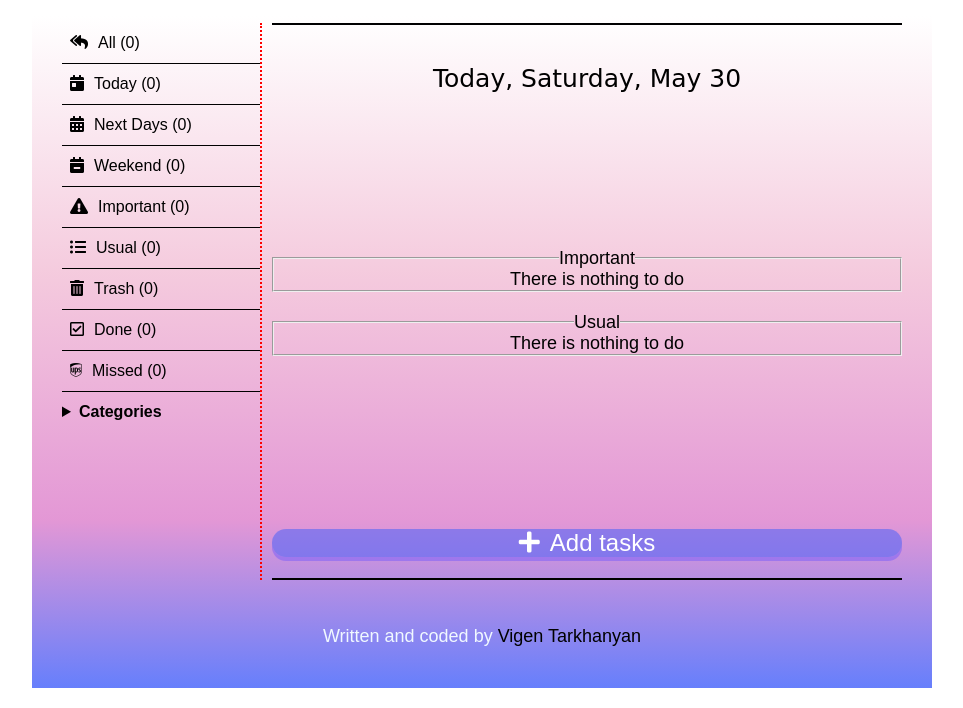
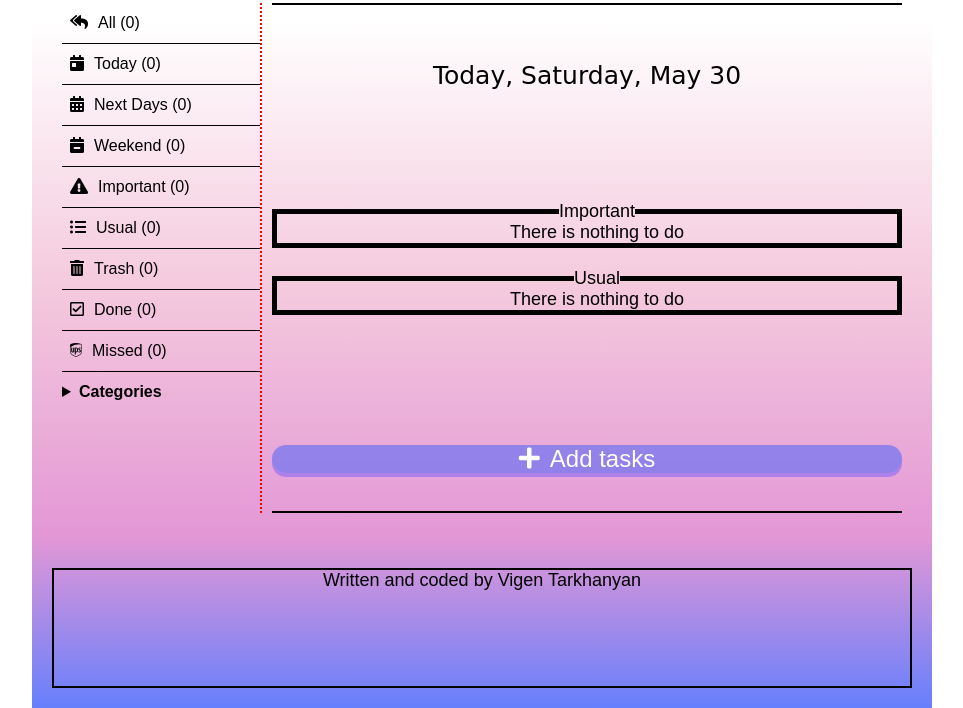
Before and after one commit to vtarkhanyan/Vtarkhanyan.github.io, a plain HTML site: page ToDo/index.html in a window 1280 px wide. Shown: the part 112-820 px from the top of the page, without its empty margins (158-1121 px from the left). Drawn offline with Linux system fonts and the light colour scheme.

Commit message:
Update style.css

```diff
--- a/ToDo/style.css
+++ b/ToDo/style.css
@@ -4,12 +4,14 @@
     margin: 0;
     font-family: sans-serif;
 }
+body {
 
+}
 
 #main {
-    display: grid;
-    grid-template-columns: auto;
-    grid-template-rows: 0.1fr auto 0.1fr;
+    displayt: grid;
+    grid-template-columnst: auto;
+    grid-template-rowst: 1fr 5fr 1fr;
     max-width: 900px;
     background: rgb(63, 94, 251);
     background: linear-gradient(0deg, rgba(63, 94, 251, 0.7959558823529411) 0%, rgba(221, 128, 204, 0.8155637254901961) 21%, rgba(238, 169, 200, 0.6082808123249299) 52%, rgba(255, 255, 255, 1) 84%);
@@ -23,7 +25,8 @@
 }
 
 #header {
-
+   display: grid;
+   min-heightp: 120px;
     text-align: end
 }
 
@@ -46,14 +49,16 @@
 }
 
 #section {
+    min-height: 65vh;
     display: grid;
     grid-template-columns: 1fr 3fr;
-    padding: 25px 10px;
+    padding: 5px 10px;
+    margin-bottom: 50px;
 }
 
 .section_div {
 
-    display: grid;
+    display: block;
 
 }
 
@@ -62,13 +67,15 @@
     grid-template-columns: 1fr;
     grid-template-rows: 1fr;
     min-width: 170px;
-    max-width: 200px;
+    width: 200px;
+
 
 
 
 }
 
 .section_div_left div {
+
      border-right: 2px dotted red
 }
 
@@ -114,11 +121,12 @@ summary::-webkit-details-marker {
     border-top: 2px solid;
     border-bottom: 2px solid;
     display: grid;
-    grid-template-rows: 0.5fr 3fr 0.5fr;
+    grid-template-rows: 100px auto 100px;
          text-align: center;
     font-size: 18px;
     padding-top: 20px;
     align-items:center;
+
 
 }
 
@@ -132,6 +140,9 @@ summary::-webkit-details-marker {
 .top_fieldset {
     padding: 0 0px 0 20;
     margin-bottom: 20;
+    border: 5px solid;
+
+
 
 
 }
@@ -230,19 +241,19 @@ summary::-webkit-details-marker {
 
 
 #footer {
-    display: grid;
-    justify-content: center;
-    grid-template-rows: 1fr 1fr 1fr;
+     border: 2px solid;
+    text-align: center;
     font-size: 18px;
+    min-height: 120px;
 }
 
-#footer div {
+#footer divx {
     font-family: cursive;
     display: grid;
     grid-row: 2;
 }
 
-#footer div p {
+#footer divx px {
     text-align: justify;
     color: aliceblue
 }
```
